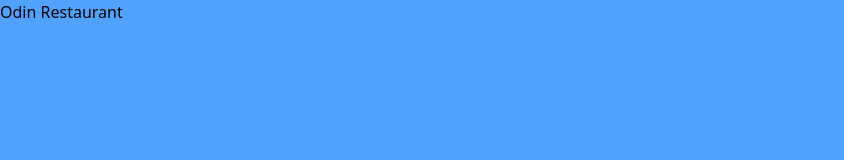
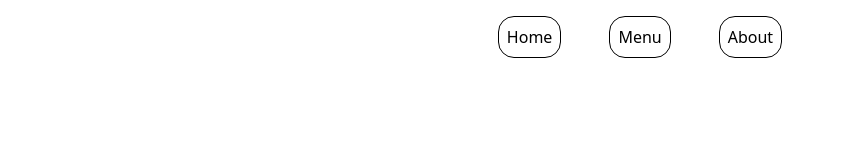
Before and after one commit to arashad202/odin-restaurant-page, a website built with webpack: page src/template.html in a window 1280 px wide. Shown: the whole page, without its empty margins (0-844 px from the left). Built offline with nearby package versions, Linux system fonts and the light colour scheme.

Commit message:
Header
Create a header with nav with buttons to different
tabs.

```diff
--- a/src/template.html
+++ b/src/template.html
@@ -5,7 +5,15 @@
     <meta name="viewport" content="width=device-width, initial-scale=1.0">
     <title>Odin Restaurant Page</title>
 </head>
-<body class = "bg-blue-400">
-    <h1>Odin Restaurant</h1>
+<body>
+    <header>
+        <nav class="flex justify-center">
+            <ul class="flex">
+                <li class="my-4 mx-6"><button class="border border-b-black p-2 rounded-2xl hover:bg-black hover:text-white">Home</button></li>
+                <li class="my-4 mx-6"><button class="border border-b-black p-2 rounded-2xl hover:bg-black hover:text-white">Menu</button></li>
+                <li class="my-4 mx-6"><button class="border border-b-black p-2 rounded-2xl hover:bg-black hover:text-white">About</button></li>
+            </ul>
+        </nav>
+    </header>
 </body>
 </html>
```
